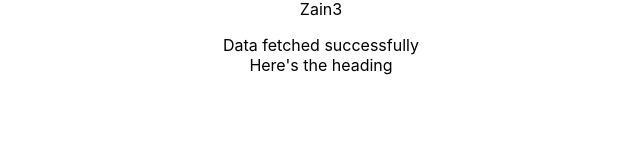
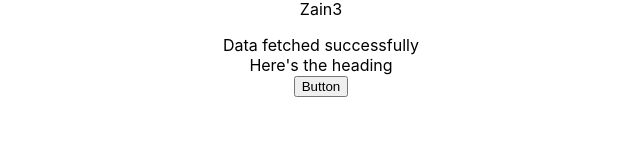
Before and after one commit to zainsadaqat/react-with-typescript, a React (Create React App) app: page / in a window 1280 px wide. Shown: the part 149-300 px from the top of the page, without its empty margins (319-959 px from the left). Built offline with nearby package versions, Linux system fonts and the light colour scheme.

Commit message:
Passing event as props in react with typescript

```diff
--- a/src/App.tsx
+++ b/src/App.tsx
@@ -5,6 +5,7 @@
 import Status from './components/Status';
 import Heading from './components/Heading';
 import Oscar from './components/Oscar';
+import Button from './components/Button';
 
 function App() {
   const name = {
@@ -35,6 +36,7 @@
       <Oscar>
         <Heading>Here's the heading</Heading>
       </Oscar>
+      <Button handleClick={() => console.log('Handle Click Event')} />
     </div>
   );
 }
--- /dev/null
+++ b/src/components/Button.tsx
@@ -0,0 +1,11 @@
+import React from 'react';
+
+type ButtonProps = {
+  handleClick: () => void;
+};
+
+const Button = (props: ButtonProps) => {
+  return <button onClick={props.handleClick}>Button</button>;
+};
+
+export default Button;
```
Also changed, not shown: 1 other file (tests, documents, lock files or other folders).
